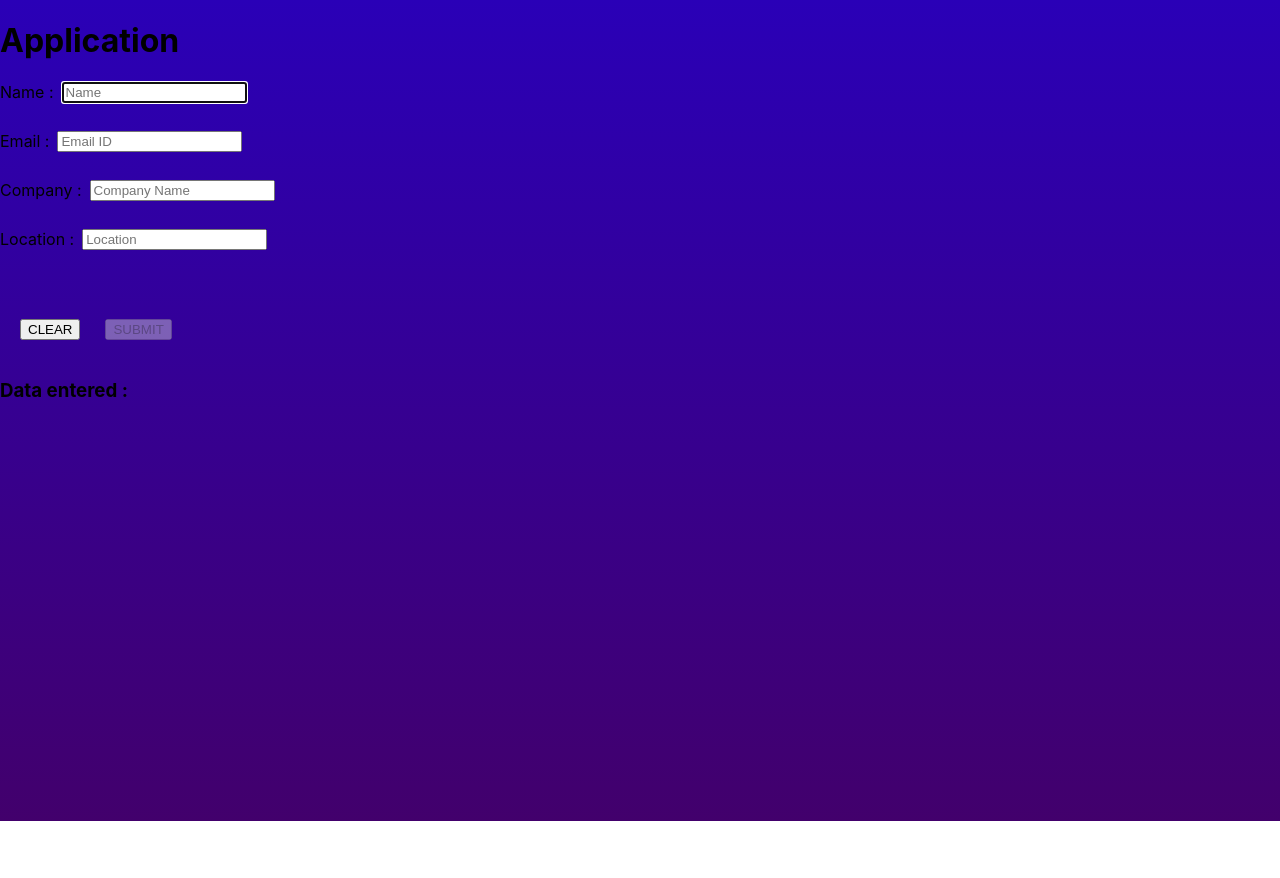
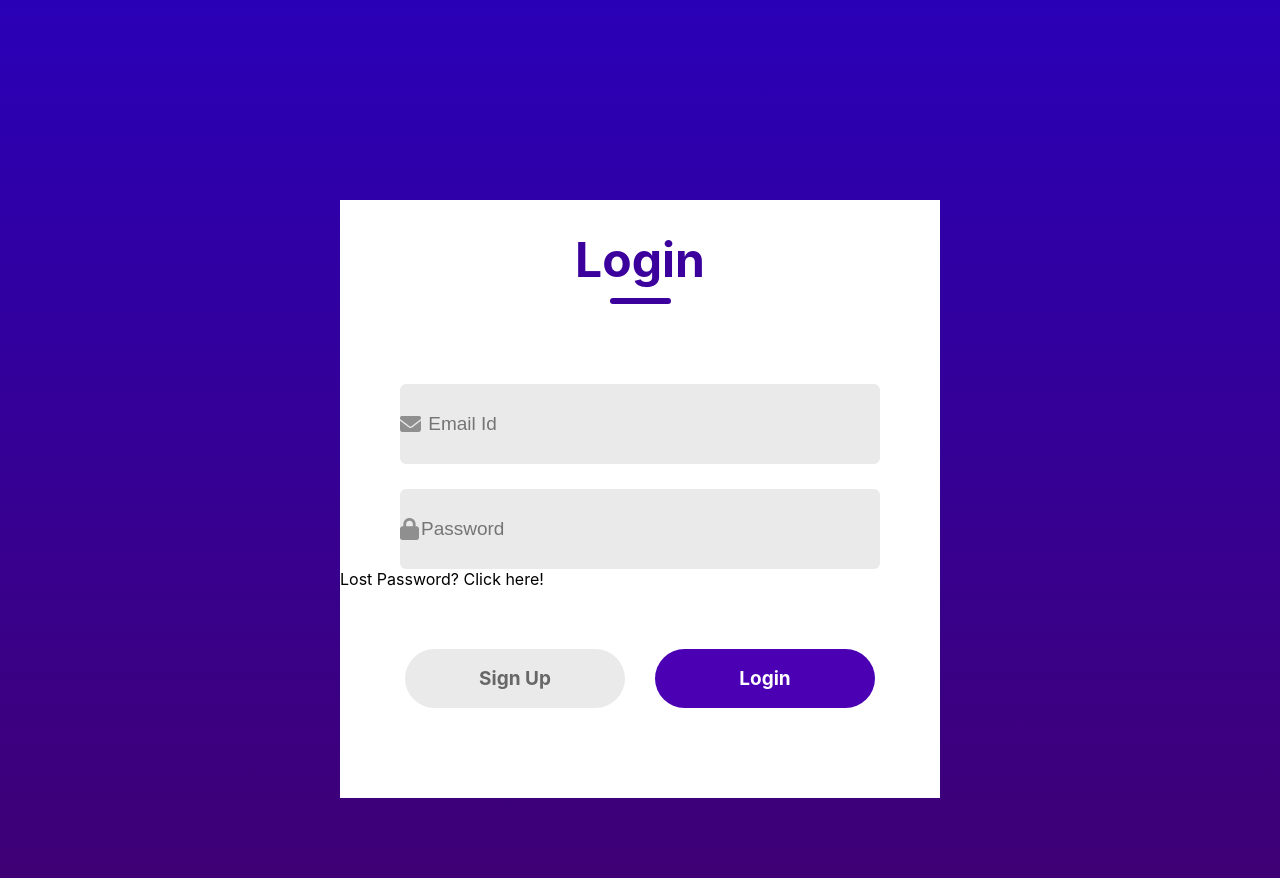
Before and after one commit to NagarjunPrabhu1907/React-nagarjun, a React (Create React App) app in the folder reactapp-nagarjun/: page / in a window 1280 px wide. Shown: the top 878 px of the page. Before the commit the page ends 821 px from the top, so only its background shows below. Built offline with nearby package versions, Linux system fonts and the light colour scheme.

Commit message:
Update App.js

```diff
--- a/reactapp-nagarjun/src/App.js
+++ b/reactapp-nagarjun/src/App.js
@@ -2,7 +2,7 @@ import logo from './logo.svg';
 import './App.css';
 import ShoppingList  from './ShoppingList';
 import Button2 from './Button2';
-import Hello from './Hello';
+
 import Welcome from './Welcome';
 import React, { createContext, useEffect, useState,useRef } from 'react'
 import Students from './Students';
@@ -19,7 +19,7 @@ import TodoApp from './TodoApp';
 import Example_project from './Example_project';
 import { BrowserRouter as Router,Routes,Route } from 'react-router-dom';
 import NextPage from './NextPage';
-
+import LoginSignup from './LoginSignup';
 
 
 function  App (){
@@ -27,12 +27,13 @@ function  App (){
 
    return (
    <>
-  <Router>
+  {/* <Router>
     <Routes>
     <Route path="/" element ={<Example_project/>}/>
       <Route path="/next-page" element ={<NextPage/>}/>
     </Routes>
-  </Router>
+  </Router> */}
+  <LoginSignup/>
   </>
    );
   }
```
